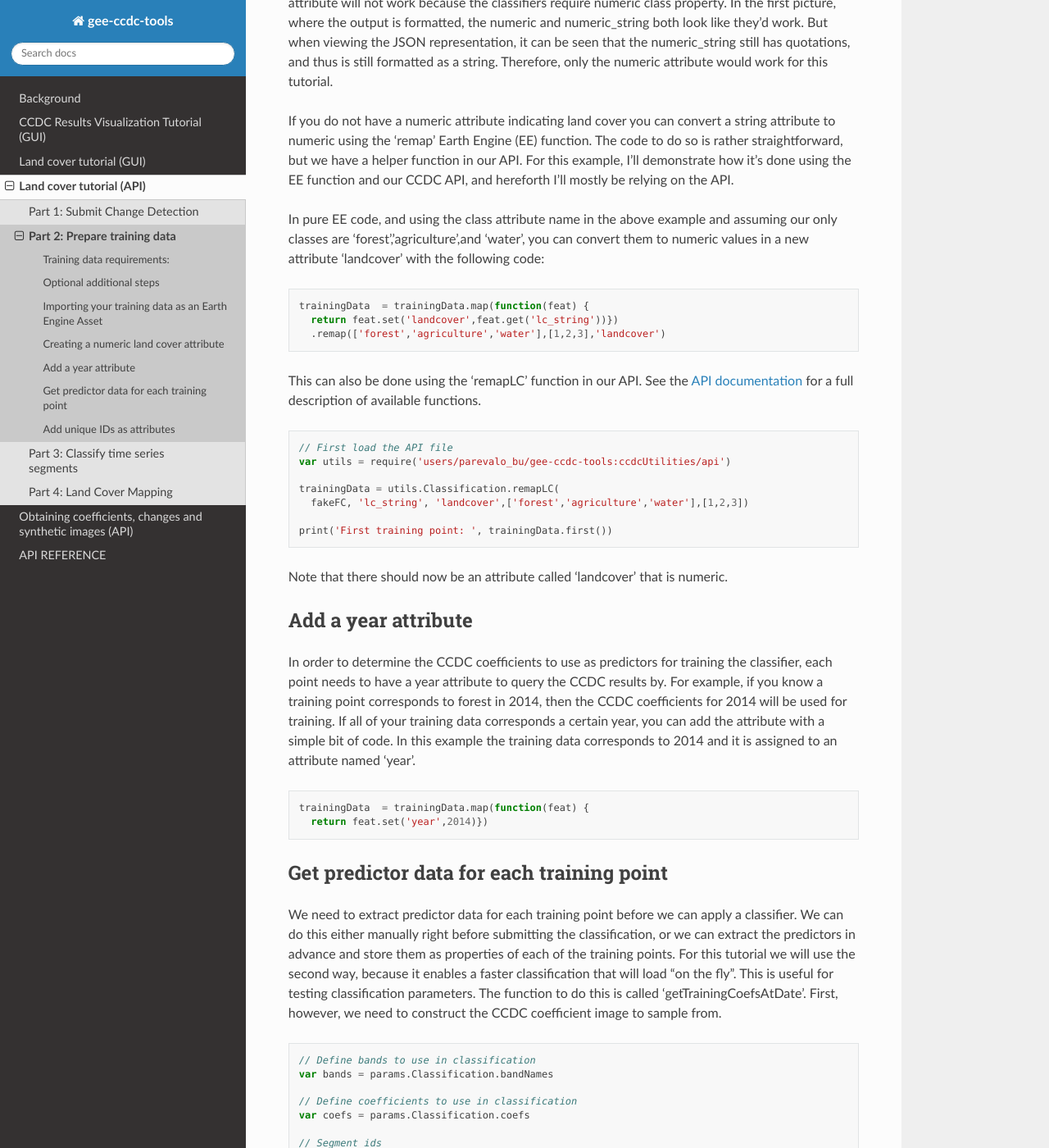
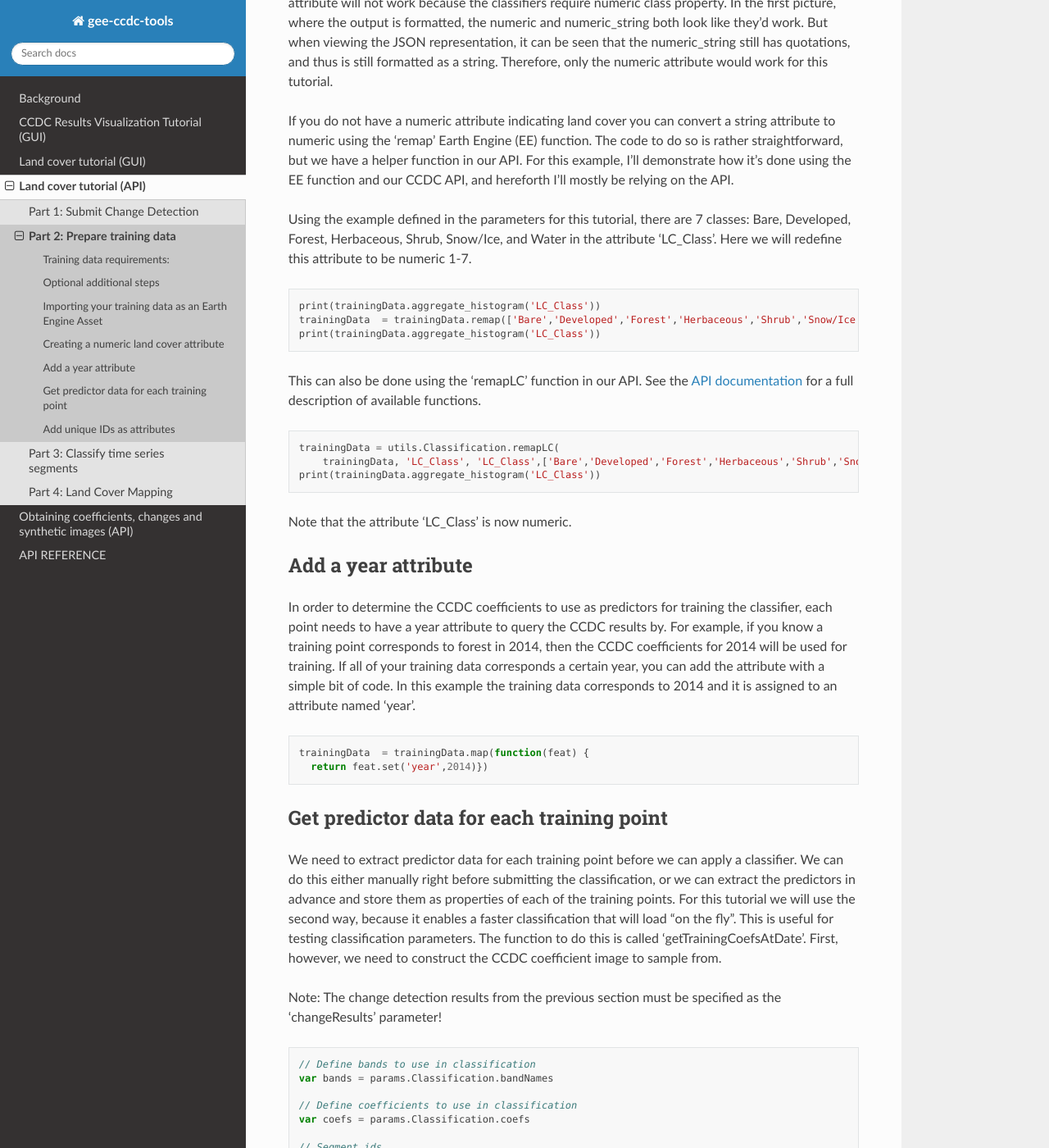
Before and after one commit to parevalo/gee-ccdc-tools, a Sphinx documentation site: the page built from docs/lctutorial/training.rst, in a window 1280 px wide and 1400 px high, scrolled down 1718 px. Shown: the whole window at 82% size. Built offline with Sphinx 7.4.7 and the Read the Docs theme 2.0.0, drawn with Linux system fonts in a browser that asks for light colours; some of the changed text lies outside the part shown.

Commit message:
fix bugs in lc tutorial

```diff
--- a/docs/lctutorial/mapping.rst
+++ b/docs/lctutorial/mapping.rst
@@ -48,10 +48,8 @@ example we calculate the post-deforestation land cover between 2000 and
 
     var postDefClass = class2018.updateMask(deforestation)
 
-    var viz = utils.Results.viz
-
-    Map.addLayer(postDefClass,
-        viz,
+    Map.addLayer(postDefClass.randomVisualizer(),
+        {},
         'Post-Deforestation Class')
 
 Note that the post-disturbance land cover is almost entirely from the
--- a/docs/lctutorial/training.rst
+++ b/docs/lctutorial/training.rst
@@ -82,31 +82,26 @@ a helper function in our API. For this example, I'll demonstrate how
 it's done using the EE function and our CCDC API, and hereforth I'll
 mostly be relying on the API.
 
-In pure EE code, and using the class attribute name in the above example
-and assuming our only classes are 'forest','agriculture',and 'water',
-you can convert them to numeric values in a new attribute 'landcover'
-with the following code:
+Using the example defined in the parameters for this tutorial, there
+are 7 classes: Bare, Developed, Forest, Herbaceous, Shrub, Snow/Ice,
+and Water in the attribute 'LC_Class'. Here we will redefine this
+attribute to be numeric 1-7.
 
 .. code:: javascript
 
-     trainingData  = trainingData.map(function(feat) {
-       return feat.set('landcover',feat.get('lc_string'))})
-       .remap(['forest','agriculture','water'],[1,2,3],'landcover')
+    print(trainingData.aggregate_histogram('LC_Class'))
+    trainingData  = trainingData.remap(['Bare','Developed','Forest','Herbaceous','Shrub','Snow/Ice','Water'],[1,2,3,4,5,6,7],'LC_Class')
+    print(trainingData.aggregate_histogram('LC_Class'))
 
 This can also be done using the 'remapLC' function in our API. See the `API documentation <https://gee-tutorials.readthedocs.io/en/latest/api/api.html>`_ for a full description of available functions.
 
 .. code:: javascript
 
-    // First load the API file
-    var utils = require('users/parevalo_bu/gee-ccdc-tools:ccdcUtilities/api')
+    trainingData = utils.Classification.remapLC(
+        trainingData, 'LC_Class', 'LC_Class',['Bare','Developed','Forest','Herbaceous','Shrub','Snow/Ice','Water'],[1,2,3,4,5,6,7],[1,2,3])
+    print(trainingData.aggregate_histogram('LC_Class'))
 
-    trainingData = utils.Classification.remapLC(
-      fakeFC, 'lc_string', 'landcover',['forest','agriculture','water'],[1,2,3])
-
-    print('First training point: ', trainingData.first())
-
-Note that there should now be an attribute called 'landcover' that is
-numeric.
+Note that the attribute 'LC_Class' is now numeric.
 
 Add a year attribute
 ~~~~~~~~~~~~~~~~~~~~
@@ -137,6 +132,9 @@ This is useful for testing classification parameters. The function to do this
 is called 'getTrainingCoefsAtDate'. First, however, we need to construct the
 CCDC coefficient image to sample from.
 
+Note: The change detection results from the previous section must be
+specified as the 'changeResults' parameter!
+
 .. code:: javascript
 
     // Define bands to use in classification
@@ -151,16 +149,11 @@ CCDC coefficient image to sample from.
     // Property corresponding to year of training data
     var yearProperty = params.Classification.yearProperty
 
-    // CCDC change detection results from the first part of this tutorial.
-    var coefImage = ee.ImageCollection(params.Classification.changeResults)
-      .filterBounds(params.StudyRegion).mosaic()
+    // Define path to change detection results
+    params.Classification.changeResults = '/path/to/change/detection/results'
 
     // Load ccd image stack with coefficients and change information
-
-    var ccdImage = utils.Classification.loadResults(
-      params.Classification.resultFormat,
-      params.Classification.changeResults,
-      params.StudyRegion)
+    var ccdImage = utils.CCDC.buildCcdImage(params.Classification.changeResults, params.Classification.segs.length, params.Classification.bandNames)
 
     print('CCD Image:', ccdImage)
 
```
Also changed, not shown: docs/lctutorial/change.rst (+6 -6 lines), docs/lctutorial/classify.rst (+2 -10 lines).
